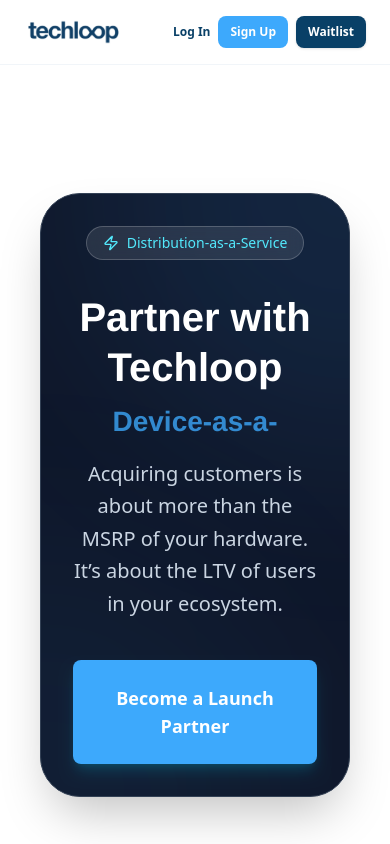
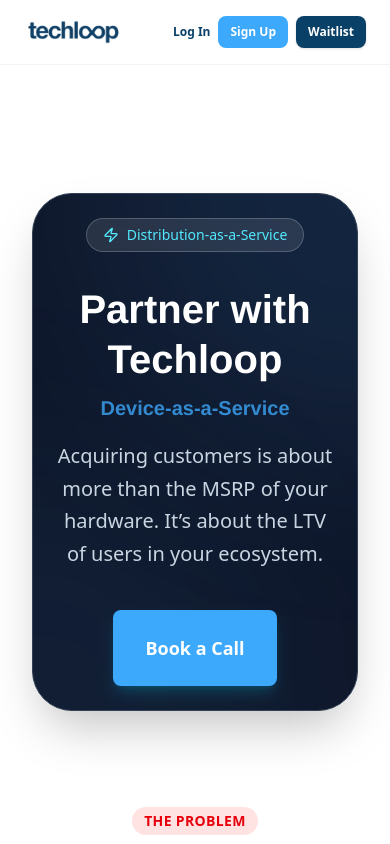
Before and after one commit to thinking-spot/techloop, a Next.js app: page /partners in a window 390 px wide. Shown: the top 844 px of the page. Built offline with nearby package versions, Linux system fonts and the light colour scheme.

Commit message:
hero updates

```diff
--- a/src/app/page.tsx
+++ b/src/app/page.tsx
@@ -53,29 +53,21 @@
             </Link>
           </div>
 
-          <div className="relative flex flex-wrap justify-center gap-x-8 gap-y-3 text-sm font-medium text-paragraph/80">
-            <span className="flex items-center gap-2"><Check size={16} className="text-success" /> Brand new devices</span>
-            <span className="flex items-center gap-2"><Check size={16} className="text-success" /> Free swaps (4x/year)</span>
-            <span className="flex items-center gap-2"><Check size={16} className="text-success" /> Cancel anytime</span>
-            <span className="flex items-center gap-2"><Check size={16} className="text-success" /> 98% refund rate</span>
+          <div className="relative flex flex-wrap justify-center gap-4 text-sm font-medium text-paragraph/80">
+            <div className="flex items-center gap-2 bg-white/60 backdrop-blur-sm px-4 py-2 rounded-full shadow-sm border border-white/50">
+              <Check size={16} className="text-success" /> Brand new devices
+            </div>
+            <div className="flex items-center gap-2 bg-white/60 backdrop-blur-sm px-4 py-2 rounded-full shadow-sm border border-white/50">
+              <Check size={16} className="text-success" /> Free swaps (4x/year)
+            </div>
+            <div className="flex items-center gap-2 bg-white/60 backdrop-blur-sm px-4 py-2 rounded-full shadow-sm border border-white/50">
+              <Check size={16} className="text-success" /> Cancel anytime
+            </div>
+            <div className="flex items-center gap-2 bg-white/60 backdrop-blur-sm px-4 py-2 rounded-full shadow-sm border border-white/50">
+              <Check size={16} className="text-success" /> 98% refund rate
+            </div>
           </div>
 
-          <div className="mt-8 pt-8 border-t border-[#094067]/5 inline-flex items-center gap-4 px-6 py-3 bg-white/50 backdrop-blur-sm rounded-full border border-white/50 shadow-sm">
-            <div className="flex -space-x-2">
-              {[1, 2, 3, 4].map(i => (
-                <div key={i} className={`w-8 h-8 rounded-full border-2 border-white bg-gray-200 flex items-center justify-center text-[10px] text-gray-500 overflow-hidden`}>
-                  {/* Placeholder avatars */}
-                  <div className="w-full h-full bg-gradient-to-tr from-gray-300 to-gray-100" />
-                </div>
-              ))}
-            </div>
-            <div className="text-left">
-              <div className="flex text-yellow-400 text-[10px]">
-                {[1, 2, 3, 4, 5].map(i => <Star key={i} size={11} fill="currentColor" />)}
-              </div>
-              <div className="text-xs font-semibold text-headline">Techloop</div>
-            </div>
-          </div>
 
         </div>
       </section>
--- a/src/app/partners/page.tsx
+++ b/src/app/partners/page.tsx
@@ -18,8 +18,8 @@
         <div className="bg-white min-h-screen pb-20">
 
             {/* Hero Section */}
-            <section className="relative px-6 pt-12 md:px-12 lg:pt-20">
-                <div className="mx-auto max-w-6xl rounded-[2.5rem] bg-[#0F172A] p-8 md:p-20 text-center border border-[#334155] shadow-2xl relative overflow-hidden text-white">
+            <section className="relative px-4 pt-12 md:px-12 lg:pt-20">
+                <div className="mx-auto max-w-6xl rounded-[2.5rem] bg-[#0F172A] p-6 md:p-20 text-center border border-[#334155] shadow-2xl relative overflow-hidden text-white">
                     {/* Background decorative blob */}
                     <div className="absolute top-0 right-0 w-[500px] h-[500px] bg-[#3DA9FC]/10 blur-[100px] rounded-full pointer-events-none -translate-y-1/2 translate-x-1/2" />
                     <div className="absolute bottom-0 left-0 w-[500px] h-[500px] bg-[#3DA9FC]/5 blur-[100px] rounded-full pointer-events-none translate-y-1/2 -translate-x-1/2" />
@@ -31,17 +31,17 @@
                     <h1 className="relative mx-auto mb-2 font-display text-[40px] font-bold leading-tight md:text-[56px] max-w-4xl">
                         Partner with Techloop
                     </h1>
-                    <div className="relative mx-auto mb-6 font-display text-[28px] font-bold leading-tight md:text-[56px] max-w-4xl">
+                    <div className="relative mx-auto mb-6 font-display text-[20px] font-semibold leading-tight md:text-[56px] max-w-4xl">
                         <RotatingHeadline />
                     </div>
-                    <p className="relative mx-auto mb-10 text-[20px] md:text-[24px] text-slate-300 max-w-3xl leading-relaxed">
+                    <p className="relative mx-auto mb-10 text-[20px] md:text-[24px] text-slate-300 max-w-4xl leading-relaxed">
                         Acquiring customers is about more than the MSRP of your hardware. It’s about the LTV of users in your ecosystem.
                     </p>
 
                     <div className="relative flex flex-col sm:flex-row items-center justify-center gap-4">
-                        <Link href="#contact">
+                        <Link href="https://calendar.app.google/vxc8CNQAQQrjzrsz9">
                             <Button size="lg" className="w-full sm:w-auto px-8 py-6 text-lg bg-[#3DA9FC] hover:bg-[#094067] border-0 text-white shadow-lg shadow-cyan-500/20">
-                                Become a Launch Partner
+                                Book a Call
                             </Button>
                         </Link>
                     </div>
--- a/src/components/ui/Button.tsx
+++ b/src/components/ui/Button.tsx
@@ -28,7 +28,7 @@
                                 variant === "ghost",
                             "px-3 py-1.5 text-sm": size === "sm",
                             "px-6 py-3 text-base": size === "md",
-                            "px-8 py-4 text-lg": size === "lg",
+                            "px-8 py-3.5 text-lg": size === "lg",
                         }
                     ),
                     className
```
